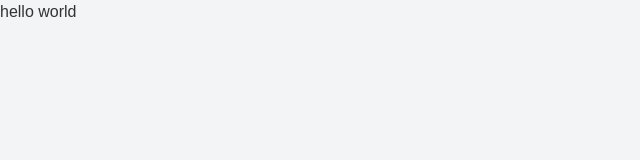
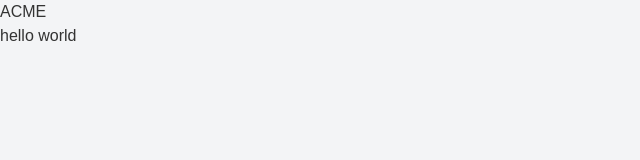
Before and after one commit to totti-rdz/next-login-form-best-practices, a Next.js app: page / in a window 1280 px wide. Shown: the top 160 px of the page, without its empty margins (0-640 px from the left). Built offline with nearby package versions, Linux system fonts and the light colour scheme.

Commit message:
add Header component to layout

```diff
--- a/src/app/layout.tsx
+++ b/src/app/layout.tsx
@@ -1,6 +1,7 @@
 import type { Metadata } from "next";
 import { Geist, Geist_Mono } from "next/font/google";
 import "../styles/globals.css";
+import Header from "@/components/layout/Header";
 
 const geistSans = Geist({
   variable: "--font-geist-sans",
@@ -27,6 +28,7 @@ export default function RootLayout({
       <body
         className={`${geistSans.variable} ${geistMono.variable} antialiased`}
       >
+        <Header />
         {children}
       </body>
     </html>
--- /dev/null
+++ b/src/components/layout/Header.tsx
@@ -0,0 +1,17 @@
+import Link from "next/link";
+
+export default function Header() {
+  return (
+    <header className="py-4 shadow-md mb-3">
+      <div className="max-w-7xl mx-auto px-6 flex items-center justify-between">
+        <Link
+          href="/"
+          className="text-3xl font-bold"
+          title="ACME - Zur Startseite"
+        >
+          <span aria-hidden="true">ACME</span>
+        </Link>
+      </div>
+    </header>
+  );
+}
```
